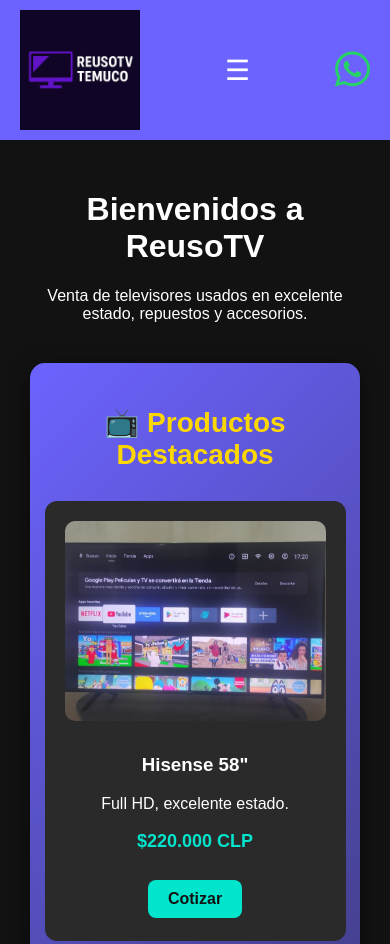
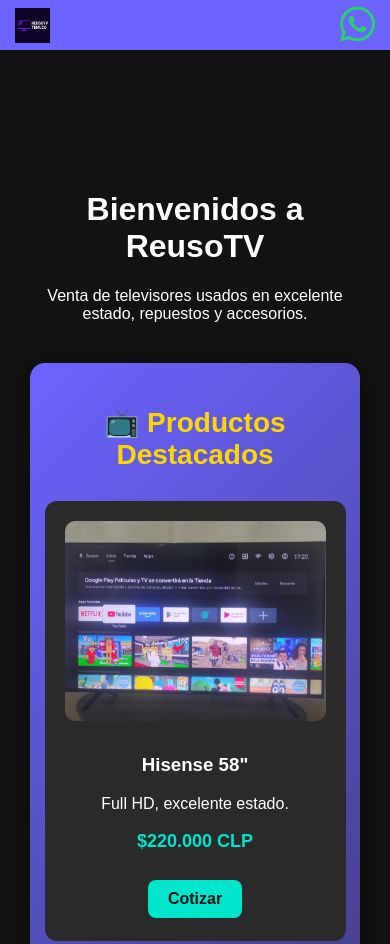
Before and after one commit to lrgonzaleza/reusotv-web, a plain HTML site: page index.html in a window 390 px wide. Shown: the top 944 px of the page. Drawn offline with Linux system fonts and the light colour scheme.

Commit message:
Update reusotvestilo.css

```diff
--- a/reusotvestilo.css
+++ b/reusotvestilo.css
@@ -427,10 +427,22 @@ footer p {
   z-index: 1100; /* siempre arriba del nav */
 }
 
+/* Header más angosto en móvil */
 @media (max-width: 768px) {
+  header {
+    padding: 5px 15px;   /* menos espacio interno */
+    height: 50px;        /* más angosto que el default */
+  }
+
+  header .logo img {
+    max-height: 35px;    /* logo más pequeño para que encaje */
+  }
+
   .menu-toggle {
-    display: block;
+    font-size: 24px;     /* ajustamos el ícono hamburguesa */
   }
+}
+
 
   nav {
     display: none;
```
